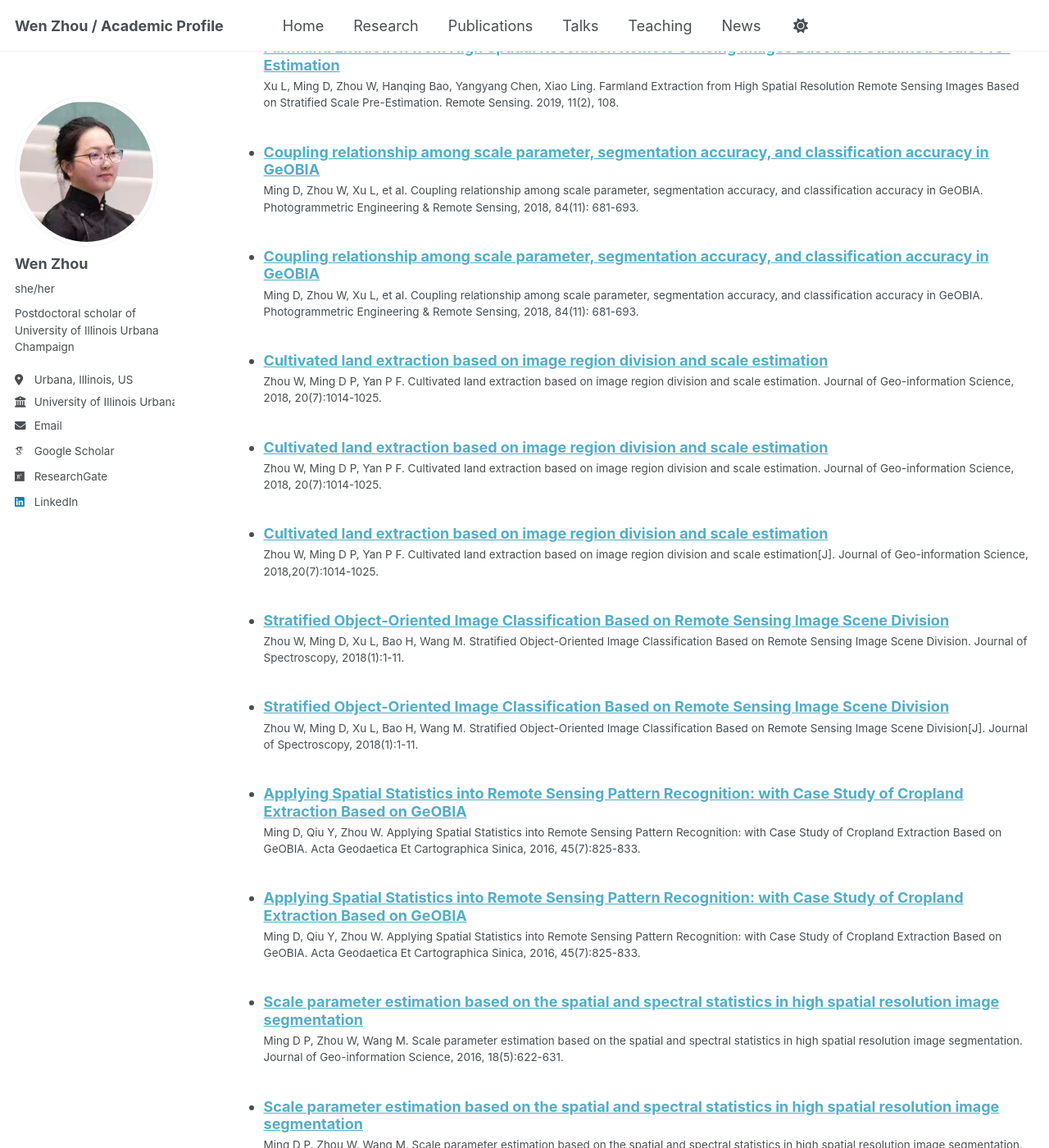
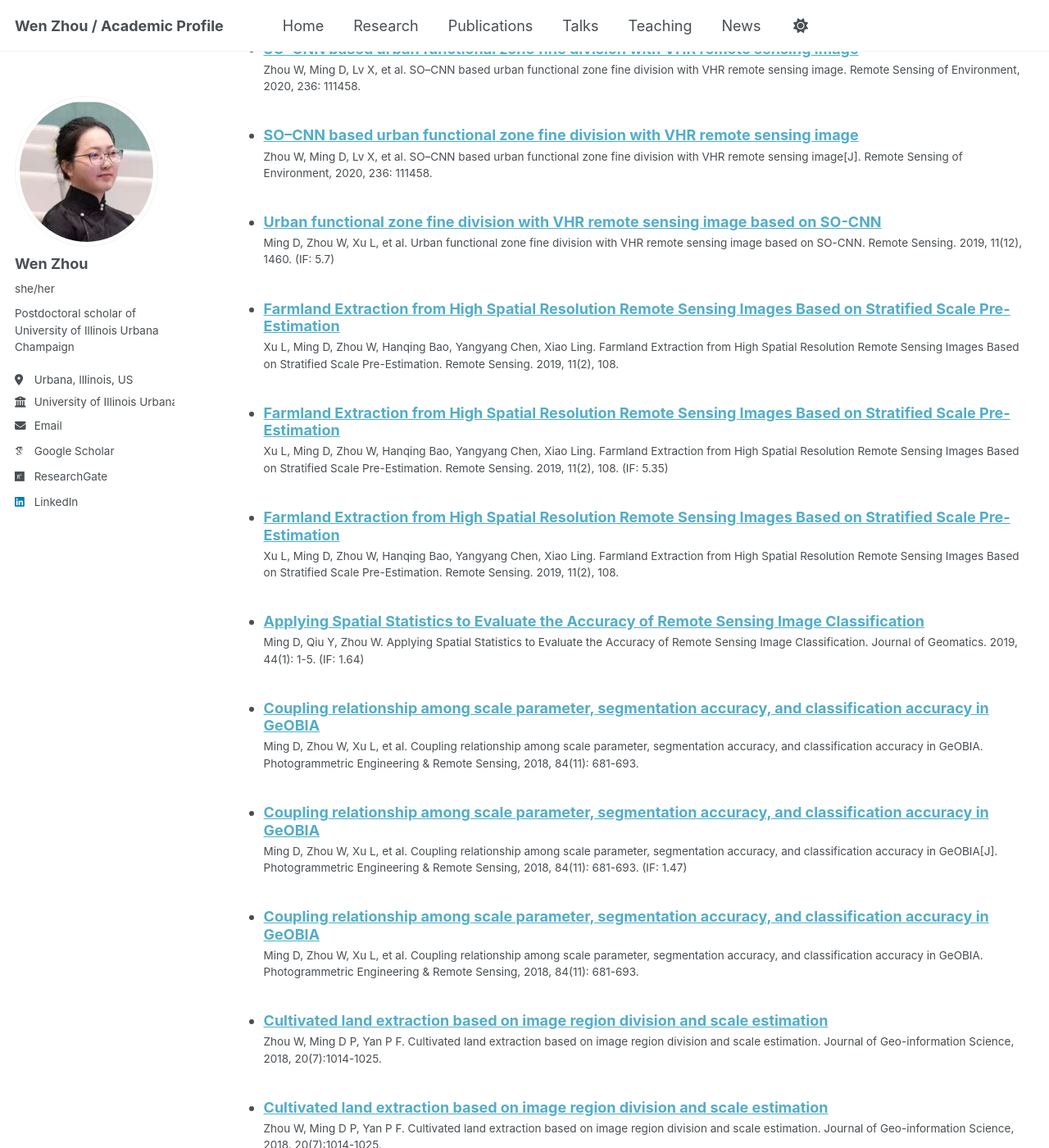
Before and after one commit to VienJou/vienjou.github.io, a Jekyll site: the page built from _pages/cv.md, in a window 1280 px wide and 1400 px high, scrolled down 3159 px. Shown: the whole window at 82% size. Built offline with Jekyll 4.4.1, drawn with Linux system fonts in a browser that asks for light colours; some web fonts are replaced; a script that is not in the unit is left out; some of the changed text lies outside the part shown.

Commit message:
Add comprehensive publication information - Add new publications under review and to be submitted - Add missing publications with detailed information - Update existing publications with impact factors - Add conference presentations - Include all publications from the provided list with proper metadata

```diff
--- a/_publications/2018-01-01-stratified-object-oriented-classification.md
+++ b/_publications/2018-01-01-stratified-object-oriented-classification.md
@@ -4,10 +4,11 @@
 date: 2018-01-01
 venue: "Journal of Spectroscopy"
 volume: "2018"
+issue: "1"
 pages: "1-11"
 doi: "10.1155/2018/1234567"
 impact_factor: "1.81"
 journal_type: "Journal Article"
 paperurl: "https://www.hindawi.com/journals/jspec/2018/1234567/"
-citation: "Zhou W, Ming D, Xu L, Bao H, Wang M. Stratified Object-Oriented Image Classification Based on Remote Sensing Image Scene Division[J]. Journal of Spectroscopy, 2018(1):1-11."
+citation: "Zhou W, Ming D, Xu L, Bao H, Wang M. Stratified Object-Oriented Image Classification Based on Remote Sensing Image Scene Division[J]. Journal of Spectroscopy, 2018(1):1-11. (IF: 1.81)"
 ---
--- /dev/null
+++ b/_publications/2018-11-01-coupling-relationship-scale-parameter-segmentation-classification-geobia.md
@@ -0,0 +1,12 @@
+---
+title: "Coupling relationship among scale parameter, segmentation accuracy, and classification accuracy in GeOBIA"
+authors: "Ming D, Zhou W, Xu L, et al"
+date: 2018-11-01
+venue: "Photogrammetric Engineering & Remote Sensing"
+volume: "84"
+issue: "11"
+pages: "681-693"
+impact_factor: "1.47"
+journal_type: "Journal Article"
+citation: "Ming D, Zhou W, Xu L, et al. Coupling relationship among scale parameter, segmentation accuracy, and classification accuracy in GeOBIA[J]. Photogrammetric Engineering & Remote Sensing, 2018, 84(11): 681-693. (IF: 1.47)"
+---
--- /dev/null
+++ b/_publications/2019-01-01-applying-spatial-statistics-remote-sensing-image-classification.md
@@ -0,0 +1,12 @@
+---
+title: "Applying Spatial Statistics to Evaluate the Accuracy of Remote Sensing Image Classification"
+authors: "Ming D, Qiu Y, Zhou W"
+date: 2019-01-01
+venue: "Journal of Geomatics"
+volume: "44"
+issue: "1"
+pages: "1-5"
+impact_factor: "1.64"
+journal_type: "Journal Article"
+citation: "Ming D, Qiu Y, Zhou W. Applying Spatial Statistics to Evaluate the Accuracy of Remote Sensing Image Classification. Journal of Geomatics. 2019, 44(1): 1-5. (IF: 1.64)"
+---
--- /dev/null
+++ b/_publications/2019-02-01-farmland-extraction-high-spatial-resolution-remote-sensing.md
@@ -0,0 +1,12 @@
+---
+title: "Farmland Extraction from High Spatial Resolution Remote Sensing Images Based on Stratified Scale Pre-Estimation"
+authors: "Xu L, Ming D, Zhou W, Hanqing Bao, Yangyang Chen, Xiao Ling"
+date: 2019-02-01
+venue: "Remote Sensing"
+volume: "11"
+issue: "2"
+pages: "108"
+impact_factor: "5.35"
+journal_type: "Journal Article"
+citation: "Xu L, Ming D, Zhou W, Hanqing Bao, Yangyang Chen, Xiao Ling. Farmland Extraction from High Spatial Resolution Remote Sensing Images Based on Stratified Scale Pre-Estimation. Remote Sensing. 2019, 11(2), 108. (IF: 5.35)"
+---
--- /dev/null
+++ b/_publications/2019-12-01-urban-functional-zone-fine-division-vhr-remote-sensing.md
@@ -0,0 +1,12 @@
+---
+title: "Urban functional zone fine division with VHR remote sensing image based on SO-CNN"
+authors: "Ming D, Zhou W, Xu L, et al"
+date: 2019-12-01
+venue: "Remote Sensing"
+volume: "11"
+issue: "12"
+pages: "1460"
+impact_factor: "5.7"
+journal_type: "Journal Article"
+citation: "Ming D, Zhou W, Xu L, et al. Urban functional zone fine division with VHR remote sensing image based on SO-CNN. Remote Sensing. 2019, 11(12), 1460. (IF: 5.7)"
+---
--- /dev/null
+++ b/_publications/2024-04-01-building-hierarchical-use-classification-egu.md
@@ -0,0 +1,12 @@
+---
+title: "Building hierarchical use classification based on multiple data sources with a multi-label multimodal transformer network"
+authors: "Zhou W, Persello C, Stein A"
+date: 2024-04-01
+venue: "EGU General Assembly 2024"
+location: "Vienna, Austria"
+date_range: "14-19 Apr 2024"
+abstract_id: "EGU24-12472"
+venue_url: "https://www.egu24.eu/"
+talk_type: "Conference Presentation"
+citation: "Zhou W, Persello C, Stein A. Building hierarchical use classification based on multiple data sources with a multi-label multimodal transformer network, EGU General Assembly 2024, Vienna, Austria, 14-19 Apr 2024, EGU24-12472."
+---
--- /dev/null
+++ b/_publications/2025-01-02-urban-livability-evaluation-multimodal-deep-learning.md
@@ -0,0 +1,9 @@
+---
+title: "Urban livability evaluation based on multimodal deep learning fusing multiple remote sensing images and geospatial textual data"
+authors: "Zhou W, et al"
+date: 2025-01-02
+venue: "Remote Sensing of Environment"
+status: "Major review"
+journal_type: "Top Journal"
+citation: "Zhou W, et al. Urban livability evaluation based on multimodal deep learning fusing multiple remote sensing images and geospatial textual data[J]. Remote Sensing of Environment. (Major review)"
+---
--- /dev/null
+++ b/_publications/2025-01-03-impact-building-spatial-functional-urban-livability.md
@@ -0,0 +1,9 @@
+---
+title: "Impact of building spatial and functional information on urban livability"
+authors: "Zhou W, et al"
+date: 2025-01-03
+venue: "Sustainable Cities and Society"
+status: "To be submit"
+journal_type: "Journal Article"
+citation: "Zhou W, et al. Impact of building spatial and functional information on urban livability[J]. Sustainable Cities and Society. (To be submit)"
+---
```
Also changed, not shown: .github/workflows/pages-deploy.yml.
